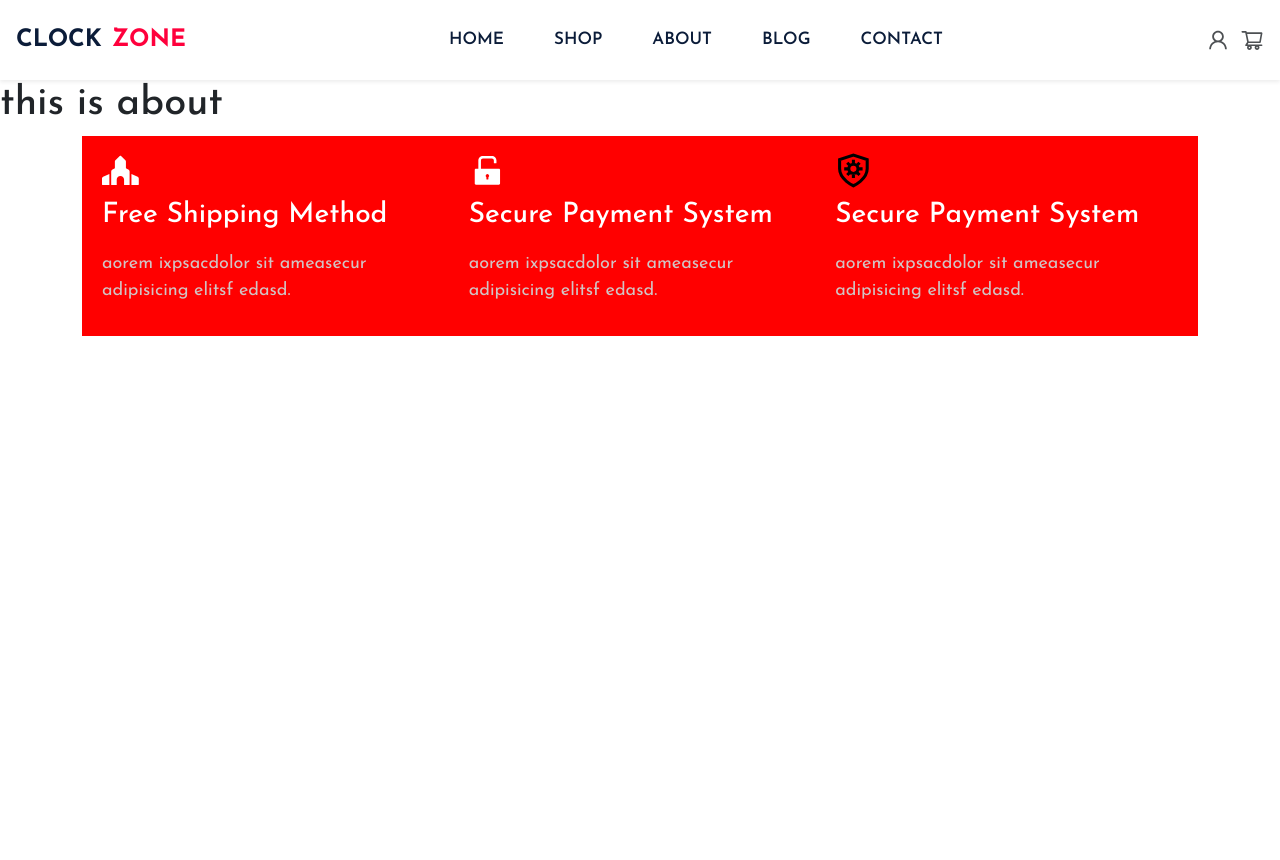
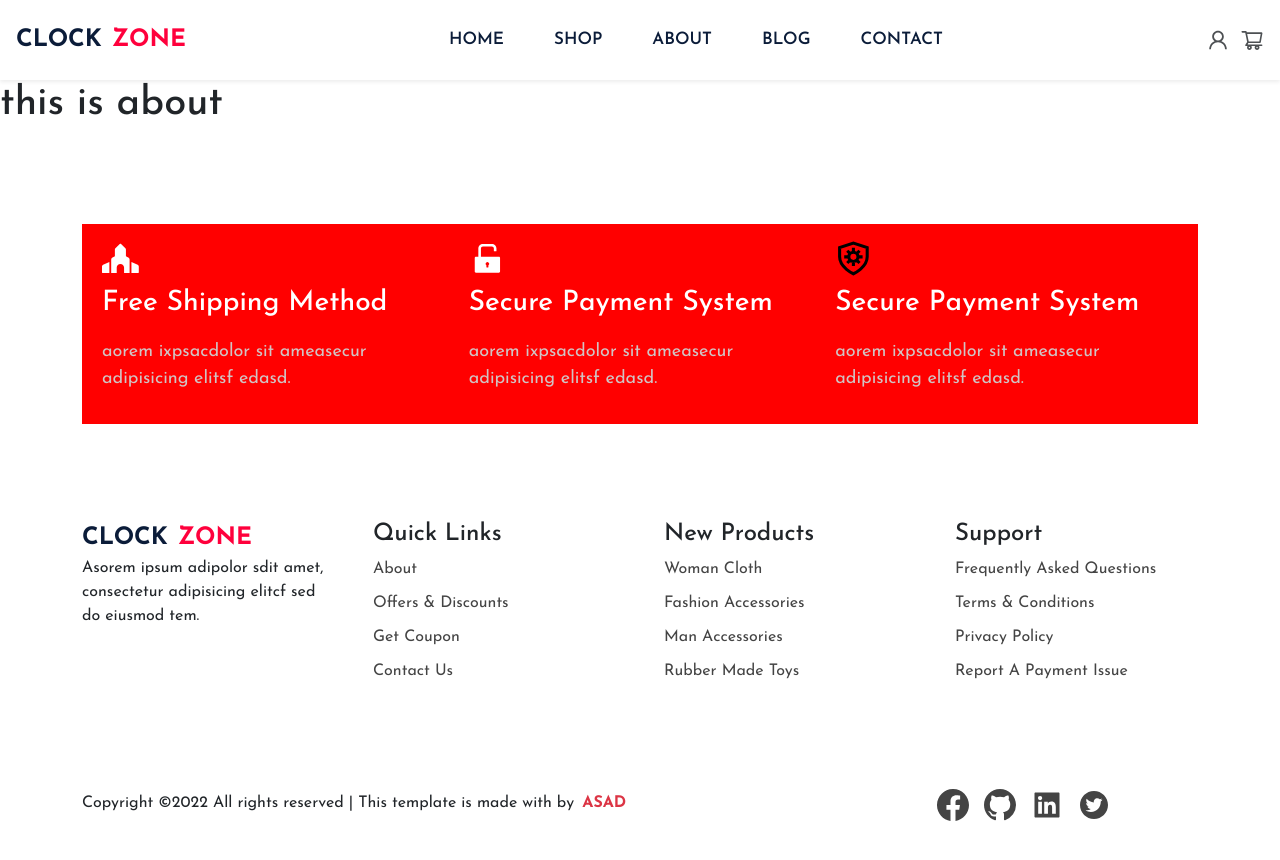
Before and after one commit to asadsuzan/clock-zone-react, a React (Create React App) app: page /about in a window 1280 px wide. Shown: the top 860 px of the page. Before the commit the page ends 800 px from the top, so only its background shows below. Built offline with nearby package versions, Linux system fonts and the light colour scheme.

Commit message:
set fotter info

```diff
--- a/src/Componets/Footer/Footer.css
+++ b/src/Componets/Footer/Footer.css
@@ -16,3 +16,28 @@
     font-size: 18px;
     color: rgb(209, 196, 196);
 }
+.f-links{
+    gap: 10px;
+}
+.f-links a{
+    text-transform: capitalize;
+    color: var(--secondary_heading_color);
+    transition: all .4s;
+}
+.f-links a:hover{
+    color: var(--highlight_color);
+    transform: translateX(5px);
+}
+.social-links{
+    gap: 15px;
+}
+.social-links a{
+    color: var(--secondary_heading_color);
+    font-size: 2rem;
+    display: block;
+    transition: all .4s;
+}
+.social-links a:hover{
+    color: var(--highlight_color);
+
+}
--- a/src/Componets/Footer/Footer.js
+++ b/src/Componets/Footer/Footer.js
@@ -1,12 +1,18 @@
 import React from "react";
 
 import { FaPlaceOfWorship } from "react-icons/fa";
-import { AiFillUnlock } from "react-icons/ai";
+import {
+  AiFillUnlock,
+  AiFillTwitterCircle,
+  AiFillLinkedin,
+} from "react-icons/ai";
 import { GrShieldSecurity } from "react-icons/gr";
+import { BsFacebook, BsGithub } from "react-icons/bs";
 import "./Footer.css";
+import { Link } from "react-router-dom";
 const Footer = () => {
   return (
-    <footer className="container">
+    <footer className="container my-5 py-5">
       <section className="polices-wraper">
         <div className="row polices">
           <div className="col-lg-4 col-md-4 col-12 plc-left">
@@ -26,6 +32,76 @@ const Footer = () => {
           </div>
         </div>
       </section>
+      <section className="footer-info-wraper my-5 py-5">
+        <div className="row g-5">
+          <div className="col-lg-3 col-md-6 col-12">
+            <div className="h-brand text-uppercase">
+              <span>clock</span>
+              <span>zone</span>
+            </div>
+            <p>
+              Asorem ipsum adipolor sdit amet, consectetur adipisicing elitcf
+              sed do eiusmod tem.
+            </p>
+          </div>
+          <div className="col-lg-3 col-md-6 col-12">
+            <h4>Quick Links</h4>
+            <div className="d-flex flex-column f-links">
+              <Link to={"/shop"}>about</Link>
+              <Link to={"/"}>Offers & Discounts</Link>
+              <Link to={"/"}>Get Coupon</Link>
+              <Link to={"/"}>Contact Us</Link>
+            </div>
+          </div>
+          <div className="col-lg-3 col-md-6 col-12">
+            <h4>New Products</h4>
+            <div className="d-flex flex-column f-links">
+              <Link to={"/shop"}>Woman Cloth</Link>
+              <Link to={"/"}>Fashion Accessories</Link>
+              <Link to={"/"}>Man Accessories</Link>
+              <Link to={"/"}>Rubber made Toys </Link>
+            </div>
+          </div>
+          <div className="col-lg-3 col-md-6 col-12">
+            <h4>Support</h4>
+            <div className="d-flex flex-column f-links">
+              <Link to={"/shop"}>Frequently Asked Questions</Link>
+              <Link to={"/"}>Terms & Conditions</Link>
+              <Link to={"/"}>Privacy Policy</Link>
+              <Link to={"/"}>Report a Payment Issue </Link>
+            </div>
+          </div>
+        </div>
+      </section>
+      <section className="copyright-text">
+        <div className="row align-items-center">
+          <div className="col-lg-9 col-md-9 col-12">
+            Copyright ©2022 All rights reserved | This template is made with by
+            <a
+              href="https://www.facebook.com/asad.sujon.16/"
+              className="text-danger px-2 fw-bold"
+            >
+              ASAD
+            </a>
+          </div>
+          <div className="col-lg-3 col-md-3 col-12">
+            <div className="social-links d-flex">
+              <a href="https://www.facebook.com/asad.sujon.16/">
+                <BsFacebook />
+              </a>
+              <a href="https://github.com/asadsuzan">
+                <BsGithub />
+              </a>
+              <a href="https://www.facebook.com/asad.sujon.16/">
+                <AiFillLinkedin />
+              </a>
+              <a href="https://www.facebook.com/asad.sujon.16/">
+                <AiFillTwitterCircle />
+              </a>
+            </div>
+          </div>
+        </div>
+      </section>
     </footer>
   );
 };
```
